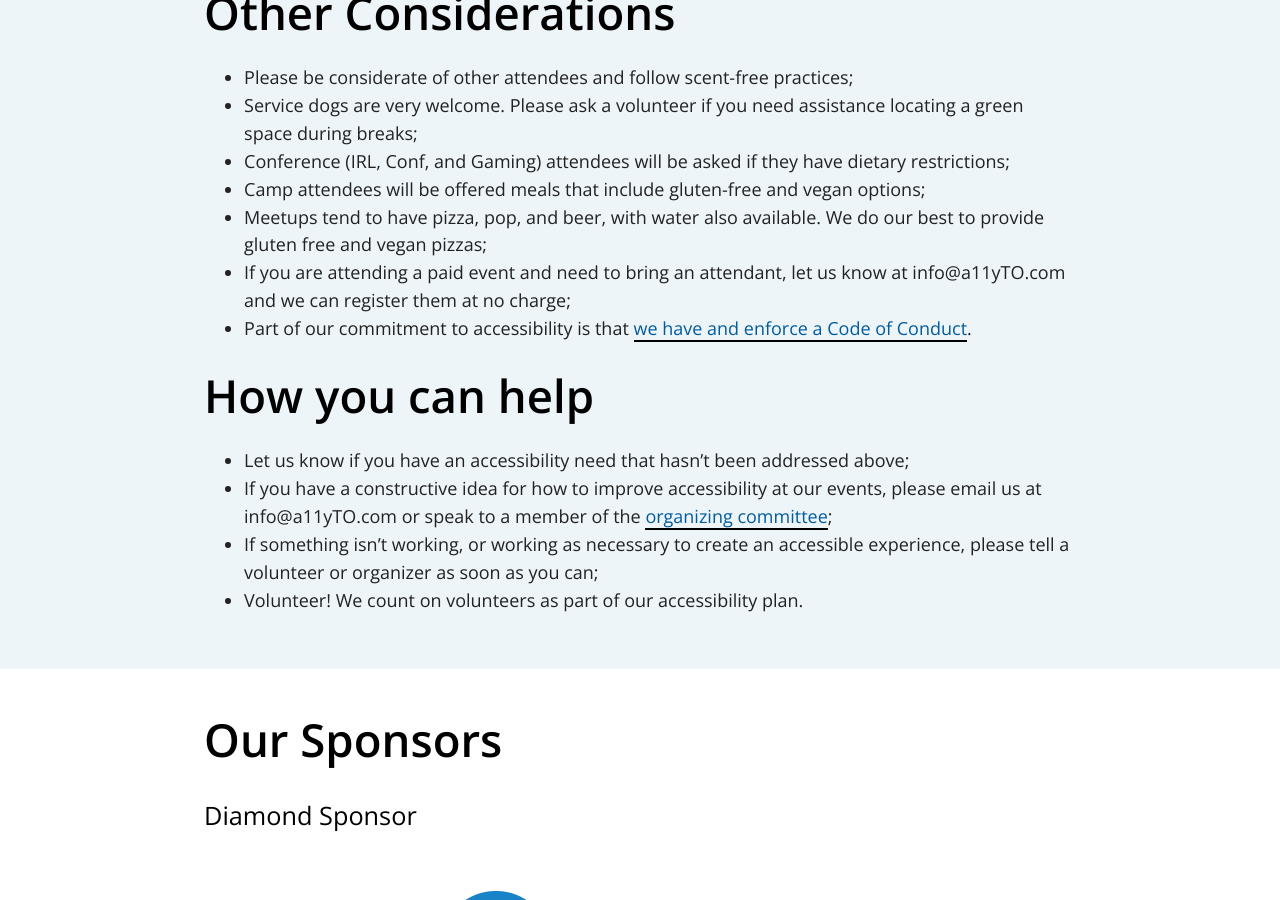
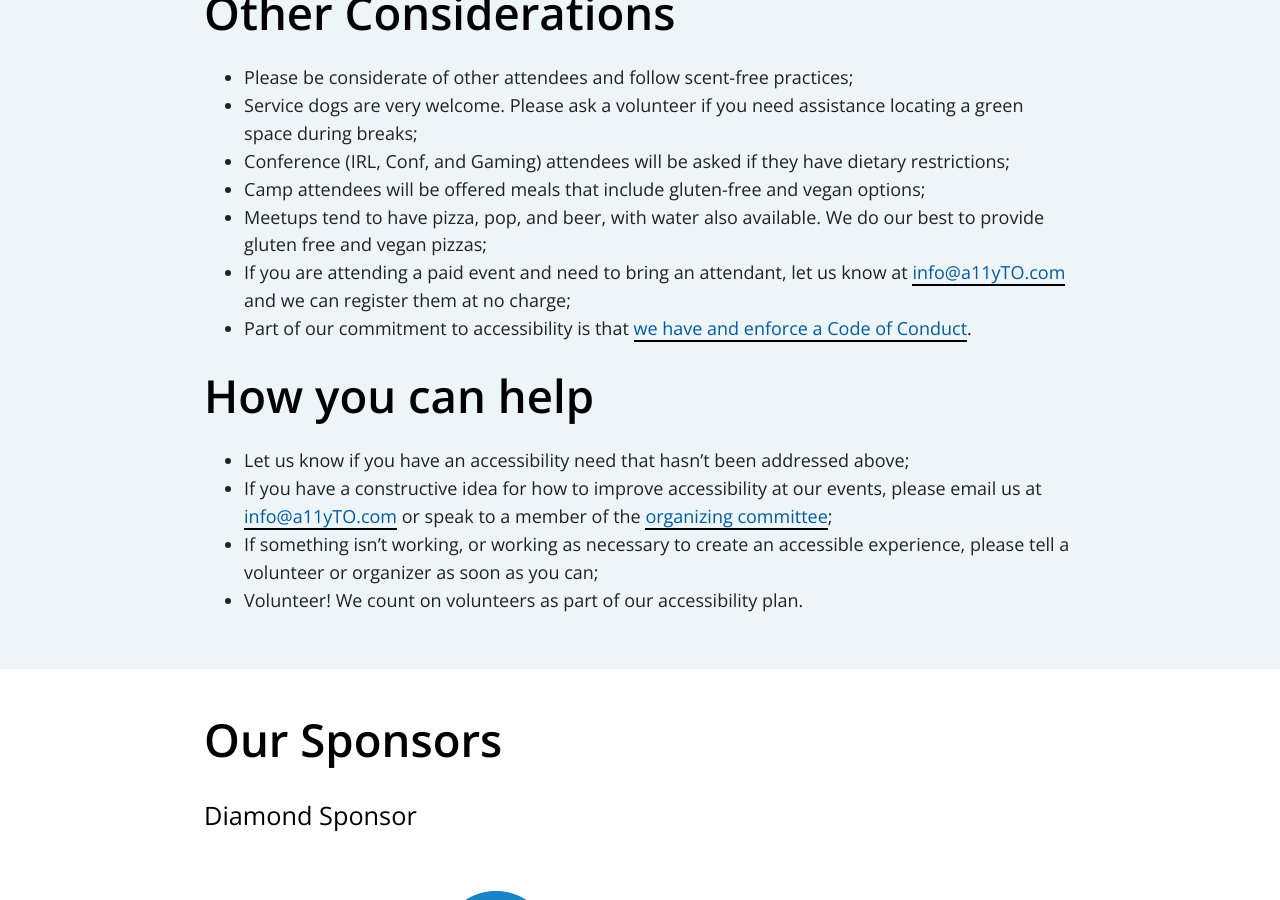
Before and after one commit to a11yTO/A11yTO-Main, a Jekyll site: the page built from accessibility-statement.html, in a window 1280 px wide and 900 px high, scrolled down 2197 px. Built offline with Jekyll 4.4.1, drawn with Linux system fonts in a browser that asks for light colours.

Commit message:
Update mark-up

```diff
--- a/accessibility-statement.html
+++ b/accessibility-statement.html
@@ -52,13 +52,13 @@ description: We take accessibility pretty seriously and strive to create opportu
             <li>Conference (IRL, Conf, and Gaming) attendees will be asked if they have dietary restrictions;</li>
             <li>Camp attendees will be offered meals that include gluten-free and vegan options;</li>
             <li>Meetups tend to have pizza, pop, and beer, with water also available. We do our best to provide gluten free and vegan pizzas;</li>
-            <li>If you are attending a paid event and need to bring an attendant, let us know at info@a11yTO.com and we can register them at no charge;</li>
+            <li>If you are attending a paid event and need to bring an attendant, let us know at <a href="mailto:info@a11yTO.com">info@a11yTO.com</a> and we can register them at no charge;</li>
             <li>Part of our commitment to accessibility is that <a href="https://a11yto.com/code-of-conduct">we have and enforce a Code of Conduct</a>.</li>
         </ul>
-        <h2>How you can help</h2>
+        <h3>How you can help</h3>
         <ul>
             <li>Let us know if you have an accessibility need that hasn’t been addressed above;</li>
-            <li>If you have a constructive idea for how to improve accessibility at our events, please email us at info@a11yTO.com or speak to a member of the <a href="https://a11yto.com/organizers">organizing committee</a>;</li>
+            <li>If you have a constructive idea for how to improve accessibility at our events, please email us at <a href="mailto:info@a11yTO.com">info@a11yTO.com</a> or speak to a member of the <a href="https://a11yto.com/organizers">organizing committee</a>;</li>
             <li>If something isn’t working, or working as necessary to create an accessible experience, please tell a volunteer or organizer as soon as you can;</li>
             <li>Volunteer! We count on volunteers as part of our accessibility plan.</li>
         </ul>
```
